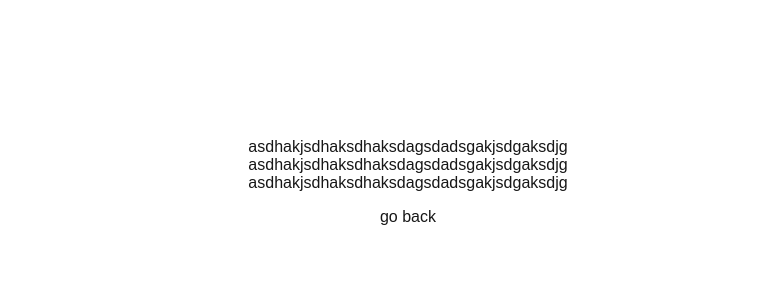
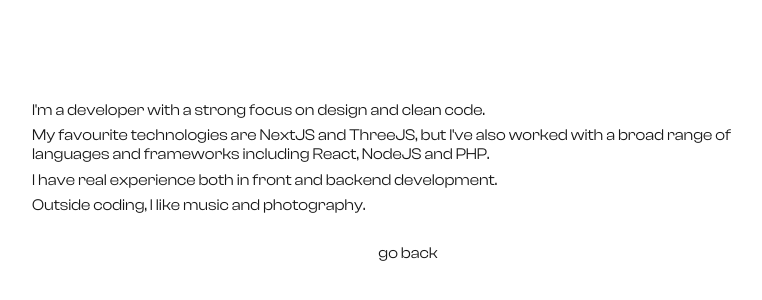
Before and after one commit to guilleixy/camera-portfolio, a Next.js app: page /en/about in a window 1280 px wide. Shown: the part 218-518 px from the top of the page, without its empty margins (232-994 px from the left). Built offline with nearby package versions, Linux system fonts and the light colour scheme.

Commit message:
feat: add about content

```diff
--- a/messages/en.json
+++ b/messages/en.json
@@ -8,7 +8,9 @@
     "resume": "resume"
   },
   "Contact": {},
-  "About": {},
+  "About": {
+    "textHTML": "I'm a developer with a strong focus on design and clean code.\n\nMy favourite technologies are NextJS and ThreeJS, but I've also worked with a broad range of languages and frameworks including React, NodeJS and PHP.\n\nI have real experience both in front and backend development.\n\nOutside coding, I like music and photography."
+  },
   "Cards": {
     "Intro": {
       "Slides": {
--- a/messages/es.json
+++ b/messages/es.json
@@ -8,7 +8,9 @@
     "resume": "currículum"
   },
   "Contact": {},
-  "About": {},
+  "About": {
+    "textHTML": "Soy un desarrollador enfocado en el diseño y el código limpio.\n\nMis tecnologías favoritas son NextJS y ThreeJS, pero también he trabajado con una amplia gama de lenguajes y frameworks incluyendo React, NodeJS y PHP.\n\nTengo experiencia real tanto en desarrollo frontend como backend.\n\nAdemás de programar, me gusta la música y la fotografía"
+  },
   "Cards": {
     "Intro": {
       "Slides": {
--- a/src/app/[locale]/about/about.module.css
+++ b/src/app/[locale]/about/about.module.css
@@ -2,8 +2,17 @@
   display: flex;
   align-items: center;
   justify-content: center;
-  max-width: 1500px;
+  max-width: 800px;
   height: 100dvh;
   flex-direction: column;
-  gap: 1rem;
+  gap: 1.8rem;
+  margin: auto;
+  font-family: var(--font-clash-display);
+  padding: 1.5rem;
 }
+
+.root article {
+  display: flex;
+  flex-direction: column;
+  gap: 0.4rem;
+}
--- a/src/app/[locale]/about/page.tsx
+++ b/src/app/[locale]/about/page.tsx
@@ -3,13 +3,16 @@
 
 export default function AboutPage() {
   const tGeneral = useTranslations("General");
+  const tAbout = useTranslations("About");
 
   return (
     <section className={styles.root}>
       <article>
-        <p>asdhakjsdhaksdhaksdagsdadsgakjsdgaksdjg</p>
-        <p>asdhakjsdhaksdhaksdagsdadsgakjsdgaksdjg</p>
-        <p>asdhakjsdhaksdhaksdagsdadsgakjsdgaksdjg</p>
+        {tAbout("textHTML")
+          .split("\n\n")
+          .map((paragraph, i) => (
+            <p key={i}>{paragraph}</p>
+          ))}
       </article>
       <a href="/">{tGeneral("backButton")}</a>
     </section>
```
